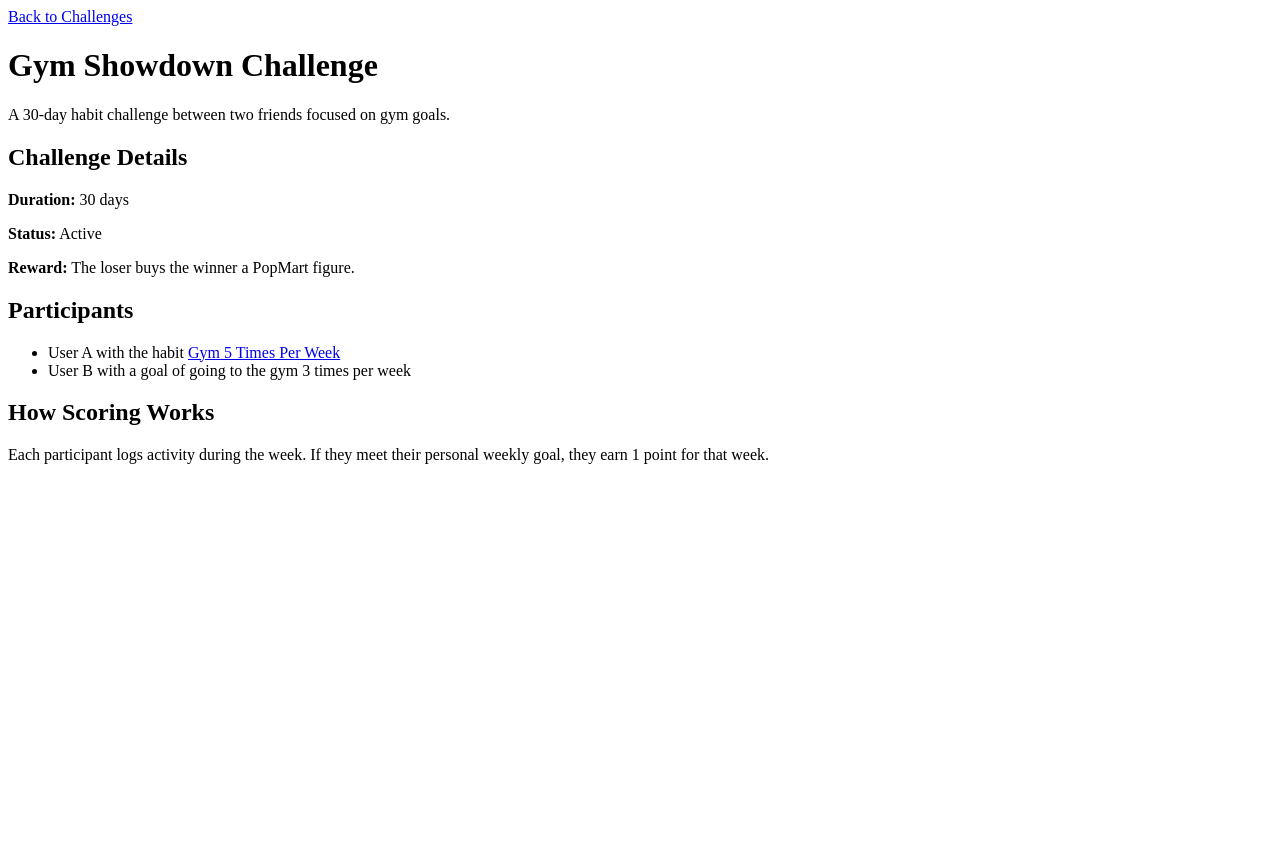
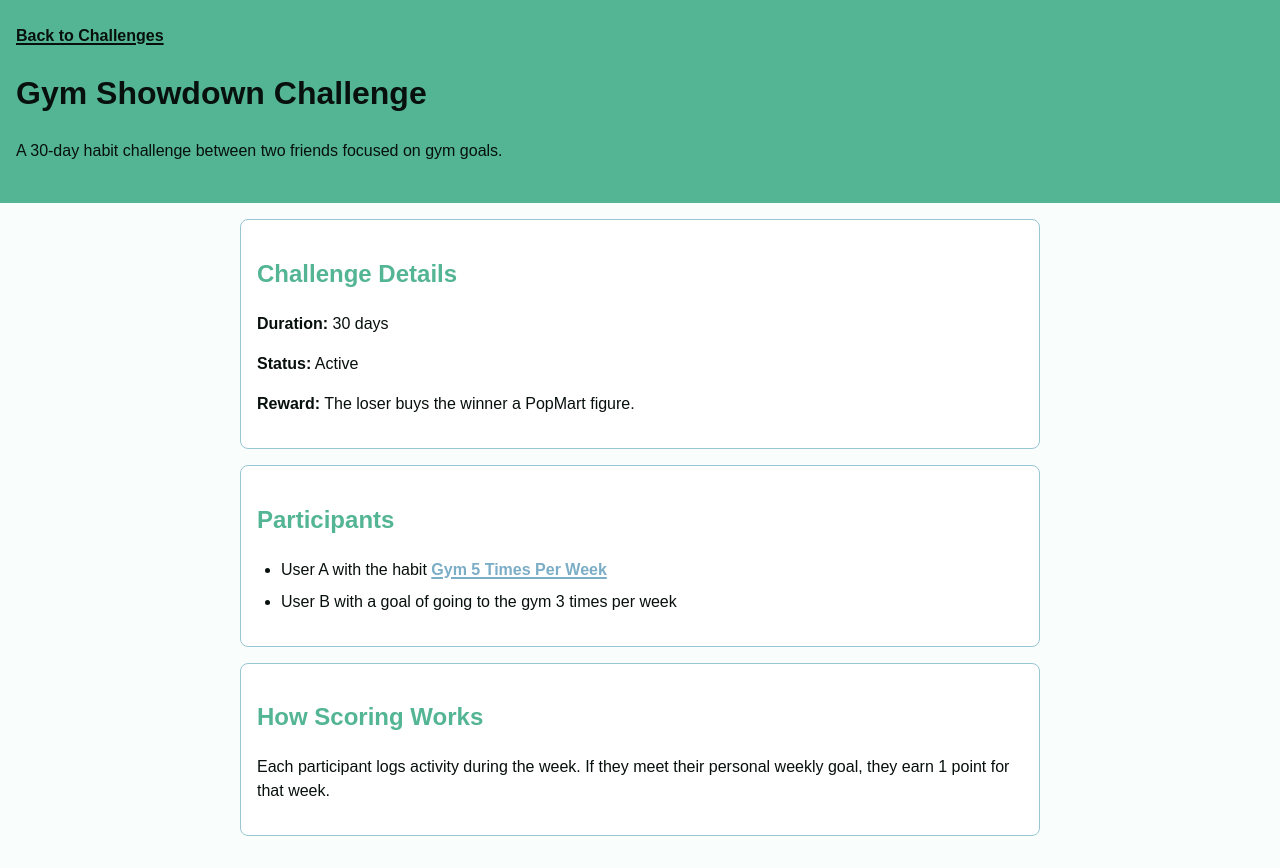
Before and after one commit to tomaseuu/csc437-project, a website: page packages/proto/public/gym-challenge.html in a window 1280 px wide. Before the commit the page ends 800 px from the top, so only its background shows below. Drawn offline with Linux system fonts and the light colour scheme.

Commit message:
completed lab 2 and added css

```diff
--- a/packages/proto/public/gym-challenge.html
+++ b/packages/proto/public/gym-challenge.html
@@ -4,6 +4,8 @@
     <meta charset="UTF-8" />
     <meta name="viewport" content="width=device-width, initial-scale=1.0" />
     <title>Gym Showdown Challenge</title>
+    <link rel="stylesheet" href="/styles/tokens.css" />
+    <link rel="stylesheet" href="/styles/page.css" />
   </head>
   <body>
     <header>
--- /dev/null
+++ b/packages/proto/public/styles/page.css
@@ -0,0 +1,69 @@
+body {
+  background-color: var(--color-background-page);
+  color: var(--color-text);
+  margin: 0;
+  font-family: Arial, sans-serif;
+  line-height: 1.5;
+}
+
+header {
+  background-color: var(--color-background-header);
+  color: var(--color-text);
+  padding: 1.5rem 1rem;
+}
+
+header a {
+  color: var(--color-text);
+}
+
+a {
+  color: var(--color-link);
+  font-weight: 600;
+  text-decoration-thickness: 2px;
+  text-underline-offset: 0.15em;
+}
+
+h1,
+h2,
+h3 {
+  color: var(--color-primary);
+}
+
+header h1,
+header h2,
+header h3 {
+  color: var(--color-text);
+}
+
+main {
+  padding: 1rem;
+  max-width: 800px;
+  margin: 0 auto;
+}
+
+nav {
+  margin-bottom: 1rem;
+}
+
+section,
+article {
+  background-color: var(--color-background-surface);
+  border: 1px solid var(--color-border);
+  padding: 1rem;
+  margin-bottom: 1rem;
+  border-radius: 8px;
+}
+
+article {
+  padding: 0;
+  border: none;
+  background-color: transparent;
+}
+
+ul {
+  padding-left: 1.5rem;
+}
+
+li + li {
+  margin-top: 0.5rem;
+}
--- /dev/null
+++ b/packages/proto/public/styles/tokens.css
@@ -0,0 +1,14 @@
+:root {
+  --color-text: #07100c;
+  --color-background-page: #f9fdfc;
+  --color-background-surface: #ffffff;
+
+  --color-primary: #53b593;
+  --color-secondary: #98c7d3;
+  --color-accent: #7badc6;
+
+  --color-text-inverted: #f9fdfc;
+  --color-background-header: var(--color-primary);
+  --color-link: var(--color-accent);
+  --color-border: var(--color-secondary);
+}
```
Also changed, not shown: packages/proto/public/gym-goal.html (+2 -0 lines), packages/proto/public/gym-habit.html (+2 -0 lines), packages/proto/public/index.html (+2 -0 lines), packages/proto/public/mindfulness-challenge.html (+2 -0 lines).
